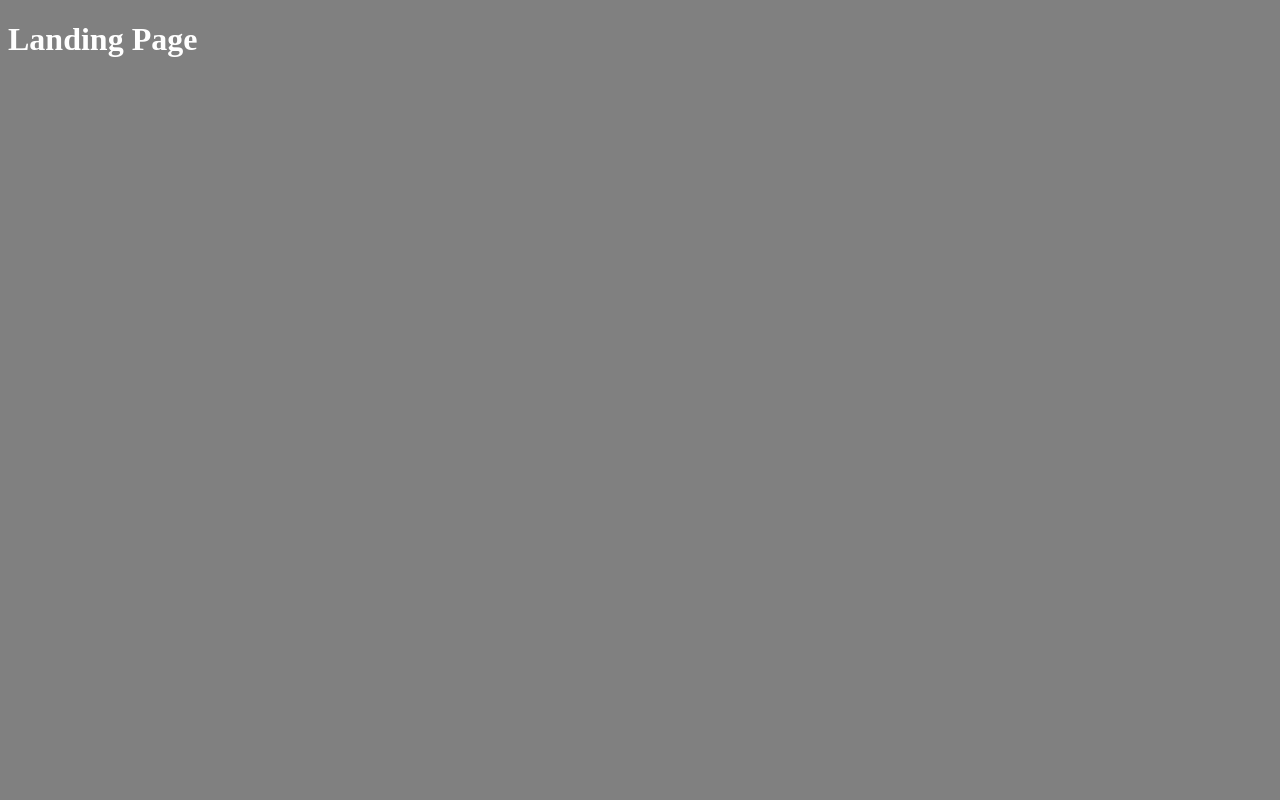
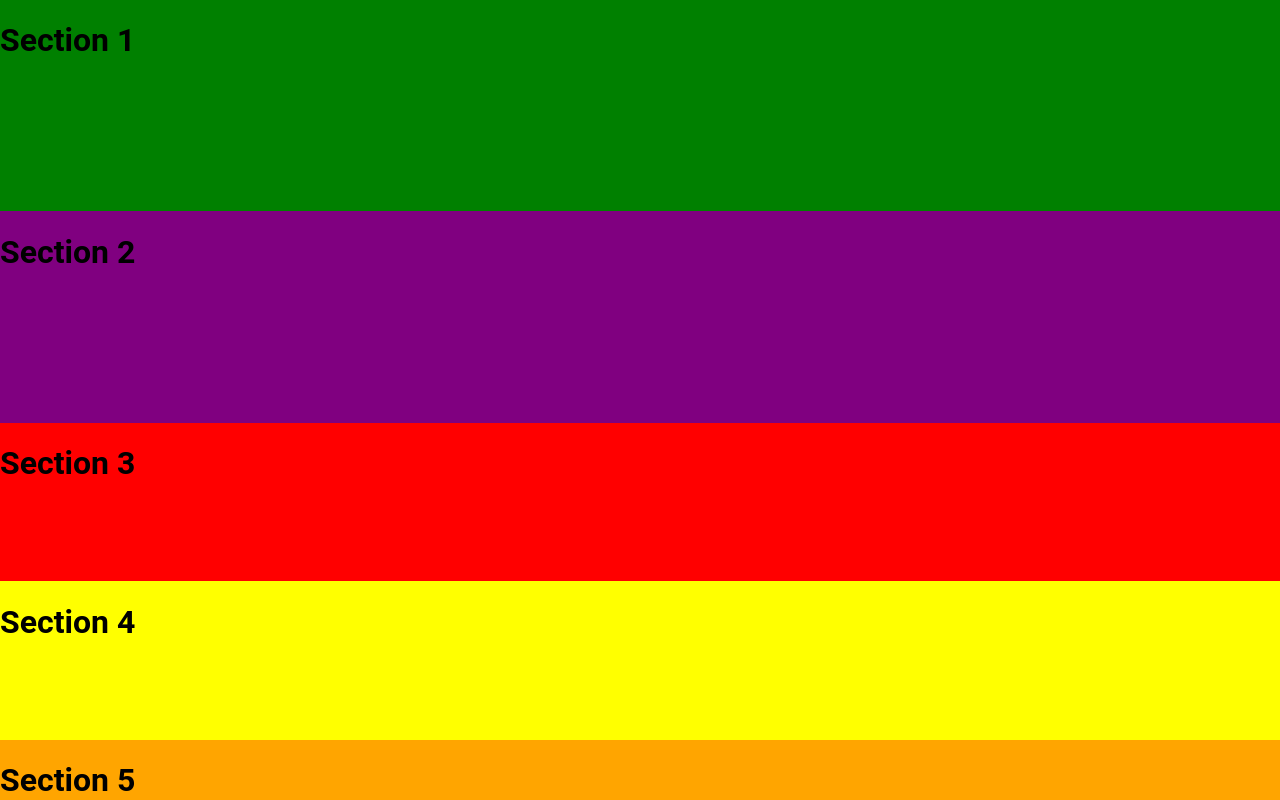
Before and after one commit to pear48461/Landing-Page, a plain HTML site: page index.html in a window 1280 px wide. Drawn offline with Linux system fonts and the light colour scheme.

Commit message:
flexbox structure added
body structure

```diff
--- a/index.html
+++ b/index.html
@@ -4,8 +4,23 @@
         <meta charset="UTF-8">
         <title>Landing Page</title>
         <link rel="stylesheet" href="style.css">
+        <meta name="viewport" content="width=device-width, initial-scale=1.0">
     </head>
     <body>
-        <h1>Landing Page</h1>
+        <div class="first">
+            <h1>Section 1</h1>
+        </div>
+        <div class="second">
+            <h1>Section 2</h1>
+        </div>
+        <div class="third">
+            <h1>Section 3</h1>
+        </div>
+        <div class="fourth">
+            <h1>Section 4</h1>
+        </div>
+        <div class="fifth">
+            <h1>Section 5</h1>
+        </div>
     </body>
 </html>
--- a/style.css
+++ b/style.css
@@ -1,10 +1,40 @@
 
 /* style.css */
 
-* {
-    background-color: grey;
+
+body {
+    height: 100vh;
+    margin: 0px;
+    overflow: hidden;
+    font-family: Roboto, sans-serif;
+    Display: Flex;
+    flex-direction: column;
+    justify-content: space-between;
+    flex: 1;
 }
 
-h1 {
-    Color: White;
+.first {
+    background-color: green;
+    flex: 4 1 0%;
 }
+
+.second {
+    background-color: purple;
+        flex: 4 1 0%;
+}
+
+.third {
+    background-color: red;
+        flex: 3 1 0%;
+}
+
+.fourth {
+    background-color: yellow;
+        flex: 3 1 0%;
+}
+
+.fifth {
+    background-color: orange;
+    flex: 1 1 0%;
+    height: 60px;
+}
```
